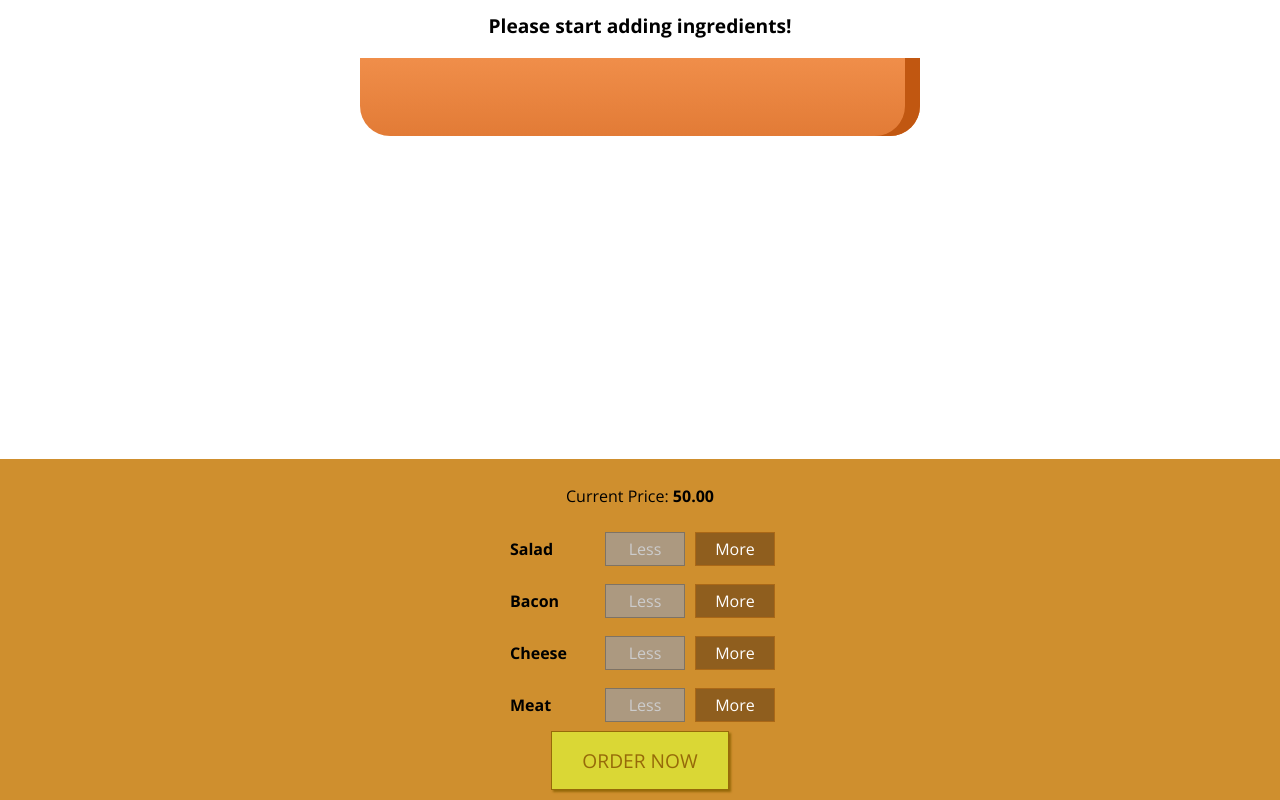
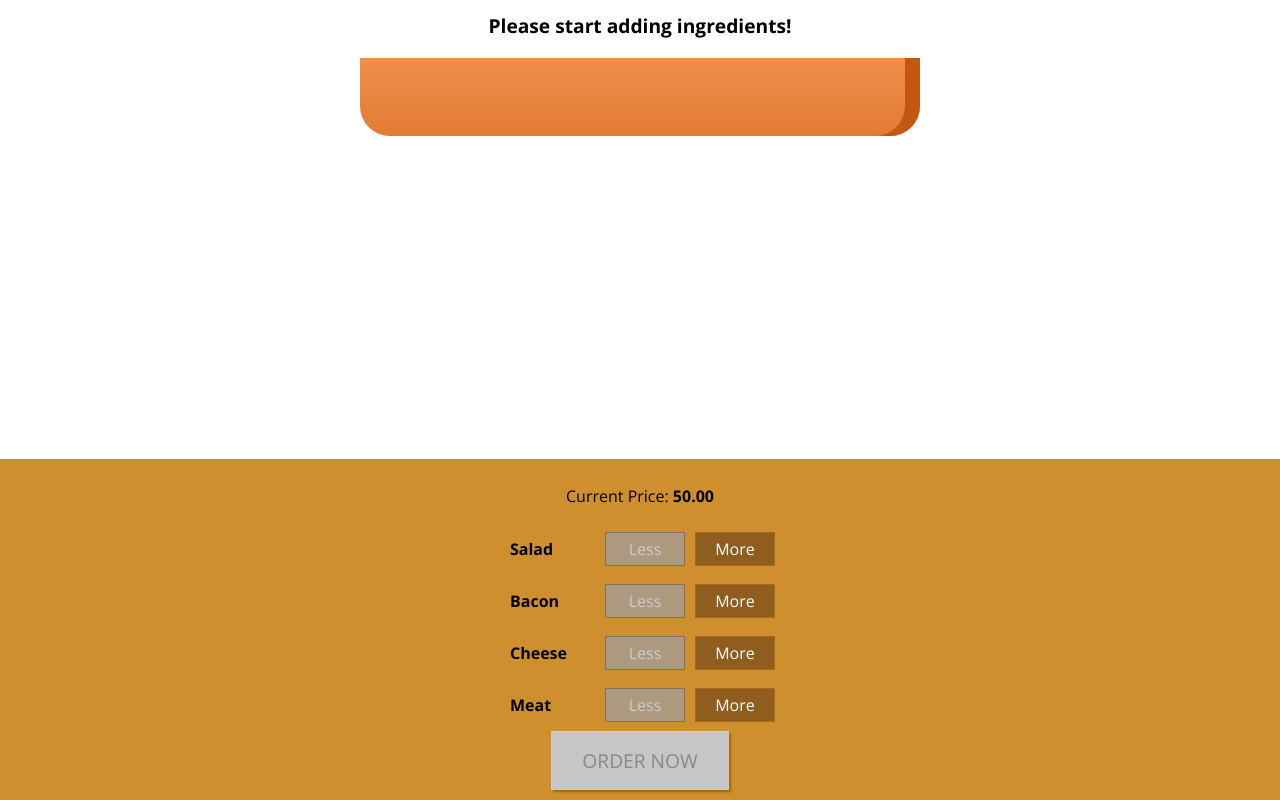
Before and after one commit to KennethOlsen87/Burger-Builder, a React app: page / in a window 1280 px wide. Shown: the part 179-979 px from the top of the page. Built offline with nearby package versions, Linux system fonts and the light colour scheme.

Commit message:
feat: added UpdatePurchase-method and passed props to Order-now-button

```diff
--- a/src/components/Burger/BuildControls/BuildControls.js
+++ b/src/components/Burger/BuildControls/BuildControls.js
@@ -22,7 +22,10 @@
             key={ctrl.label}
             label={ctrl.label}/>
         ))}
-        <button className={classes.OrderButton}>ORDER NOW</button>
+        <button
+        className={classes.OrderButton}
+        disabled={!props.purchaseable}
+        >ORDER NOW</button>
     </div>
 )
 
--- a/src/containers/BurgerBuilder/BurgerBuilder.js
+++ b/src/containers/BurgerBuilder/BurgerBuilder.js
@@ -21,7 +21,23 @@
             cheese: 0,
             meat: 0
         },
-        totalPrice: 50
+        totalPrice: 50,
+        purchaseable: false
+    }
+
+    updatePurchaseState (ingredients) {
+        const sum = Object.keys(ingredients)
+            .map(igKey => {
+                return ingredients[igKey]
+            })
+            .reduce((sum, el) => {
+                return sum + el
+            }
+            ,0)
+        this.setState({purchaseable: sum > 0})
+
+
+
     }
 
     addIngredientHandler = (type) => {
@@ -35,6 +51,7 @@
         const oldPrice = this.state.totalPrice
         const newPrice = oldPrice + priceAddition
         this.setState({totalPrice: newPrice, ingredients: updatedIngredients})
+        this.updatePurchaseState(updatedIngredients)
     }
 
     removeIngredientHandler = (type) => {
@@ -51,6 +68,7 @@
         const oldPrice = this.state.totalPrice
         const newPrice = oldPrice - priceDeduction
         this.setState({totalPrice: newPrice, ingredients: updatedIngredients})
+        this.updatePurchaseState(updatedIngredients)
     }
 
     render() {
@@ -69,6 +87,7 @@
                     ingredientRemoved= {this.removeIngredientHandler}
                     disabled={disableInfo}
                     price={this.state.totalPrice}
+                    purchaseable={this.state.purchaseable}
                 />
 
             </Aux>
```
